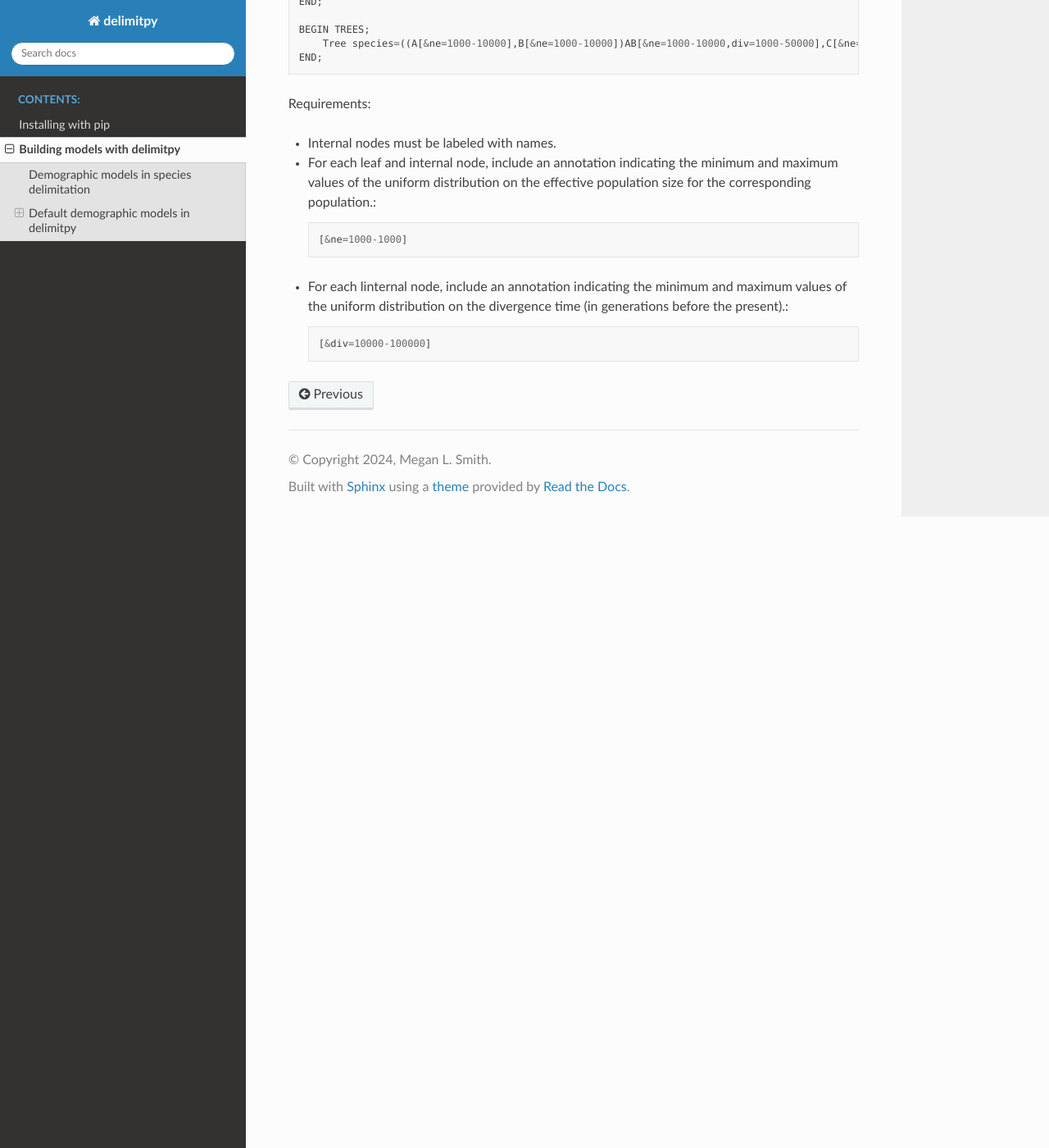
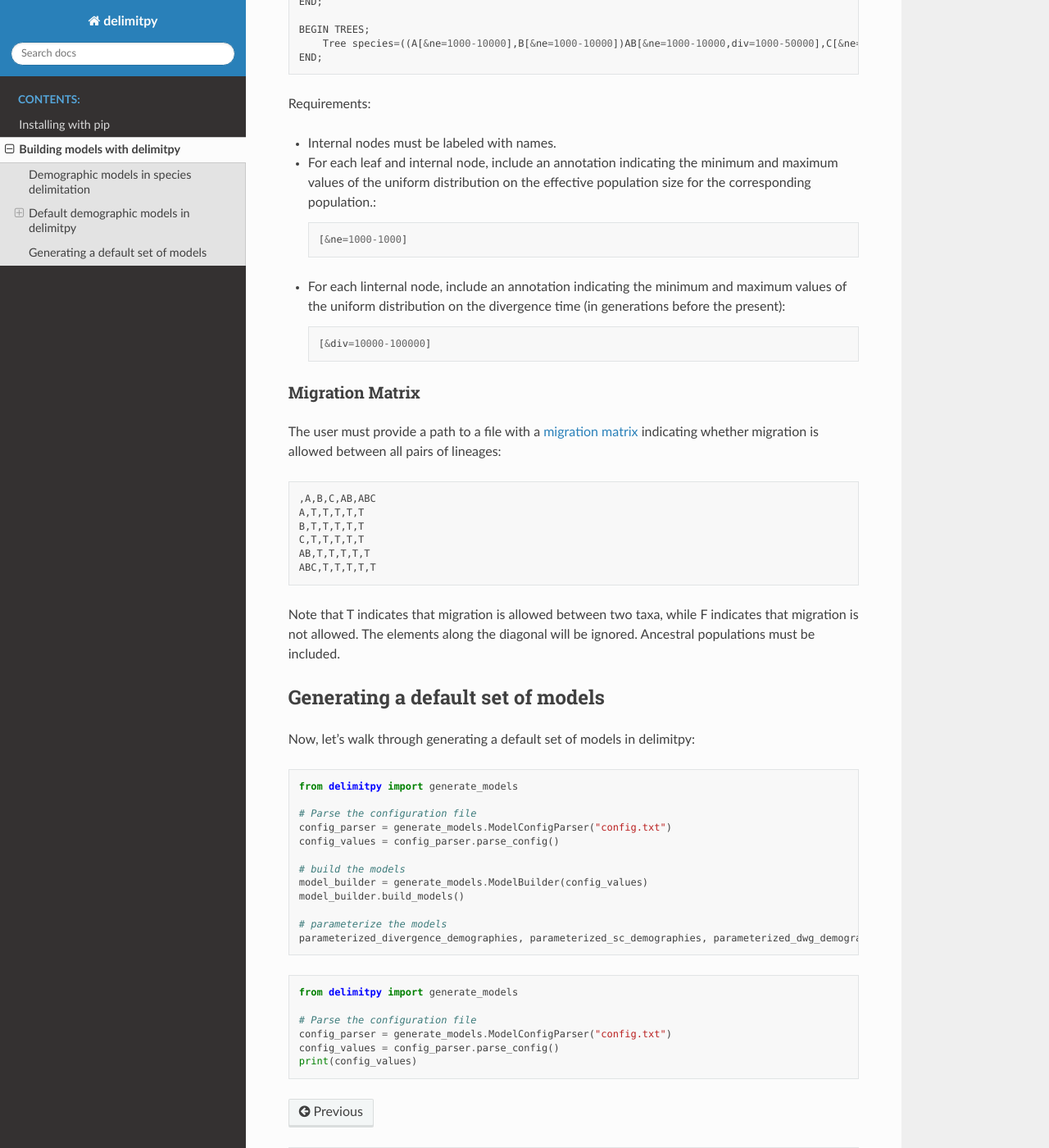
Before and after one commit to SmithLabBio/popai, a Sphinx documentation site: the page built from docs/usage/buildingmodels.rst, in a window 1280 px wide and 1400 px high, scrolled down 1060 px. Shown: the whole window at 82% size. Built offline with Sphinx 7.4.7 and the Read the Docs theme 2.0.0, drawn with Linux system fonts in a browser that asks for light colours.

Commit message:
Update buildingmodels.rst

```diff
--- a/docs/usage/buildingmodels.rst
+++ b/docs/usage/buildingmodels.rst
@@ -38,7 +38,7 @@ To generate these models, the user must provide delimitpy with a `configuration
 Species Tree
 ------------
 
-The user must provide a path to a nexus file with a species tree. There are some specific requirements for the `species tree file <https://github.com/SmithLabBio/delimitpy/blob/main/tree.nex>`_.::
+The user must provide a path to a nexus file with a species tree. There are some specific requirements for the `species tree file <https://github.com/SmithLabBio/delimitpy/blob/main/tree.nex>`_::
 
     #NEXUS
     BEGIN TAXA;
@@ -58,6 +58,50 @@ Requirements:
 
     [&ne=1000-1000]
 
-* For each linternal node, include an annotation indicating the minimum and maximum values of the uniform distribution on the divergence time (in generations before the present).::
+* For each linternal node, include an annotation indicating the minimum and maximum values of the uniform distribution on the divergence time (in generations before the present)::
 
     [&div=10000-100000]
+
+----------------
+Migration Matrix
+----------------
+
+The user must provide a path to a file with a `migration matrix <https://github.com/SmithLabBio/delimitpy/blob/main/migration.txt>`_ indicating whether migration is allowed between all pairs of lineages::
+
+    ,A,B,C,AB,ABC
+    A,T,T,T,T,T
+    B,T,T,T,T,T
+    C,T,T,T,T,T
+    AB,T,T,T,T,T
+    ABC,T,T,T,T,T
+
+Note that T indicates that migration is allowed between two taxa, while F indicates that migration is not allowed. The elements along the diagonal will be ignored. Ancestral populations must be included.
+
+
+==================================
+Generating a default set of models
+==================================
+
+Now, let's walk through generating a default set of models in delimitpy::
+
+    from delimitpy import generate_models
+
+    # Parse the configuration file
+    config_parser = generate_models.ModelConfigParser("config.txt")
+    config_values = config_parser.parse_config()
+
+    # build the models
+    model_builder = generate_models.ModelBuilder(config_values)
+    model_builder.build_models()
+
+    # parameterize the models
+    parameterized_divergence_demographies, parameterized_sc_demographies, parameterized_dwg_demographies = model_builder.draw_parameters()
+
+.. code-block:: python
+
+    from delimitpy import generate_models
+
+    # Parse the configuration file
+    config_parser = generate_models.ModelConfigParser("config.txt")
+    config_values = config_parser.parse_config()
+    print(config_values)
```
